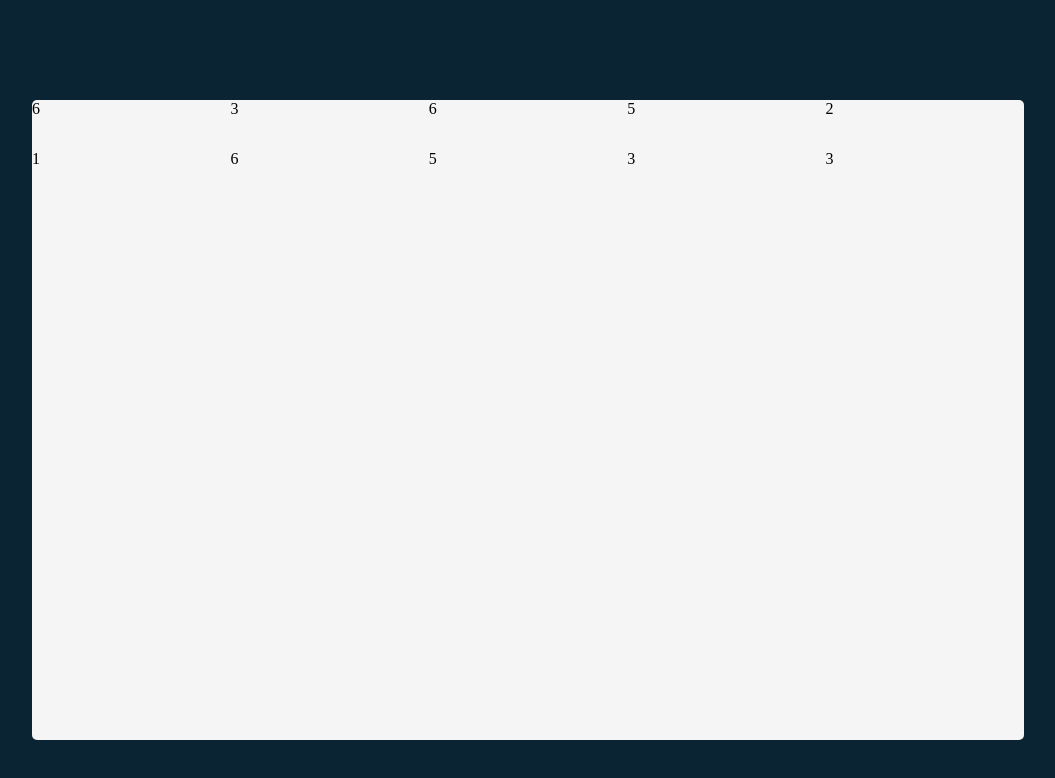
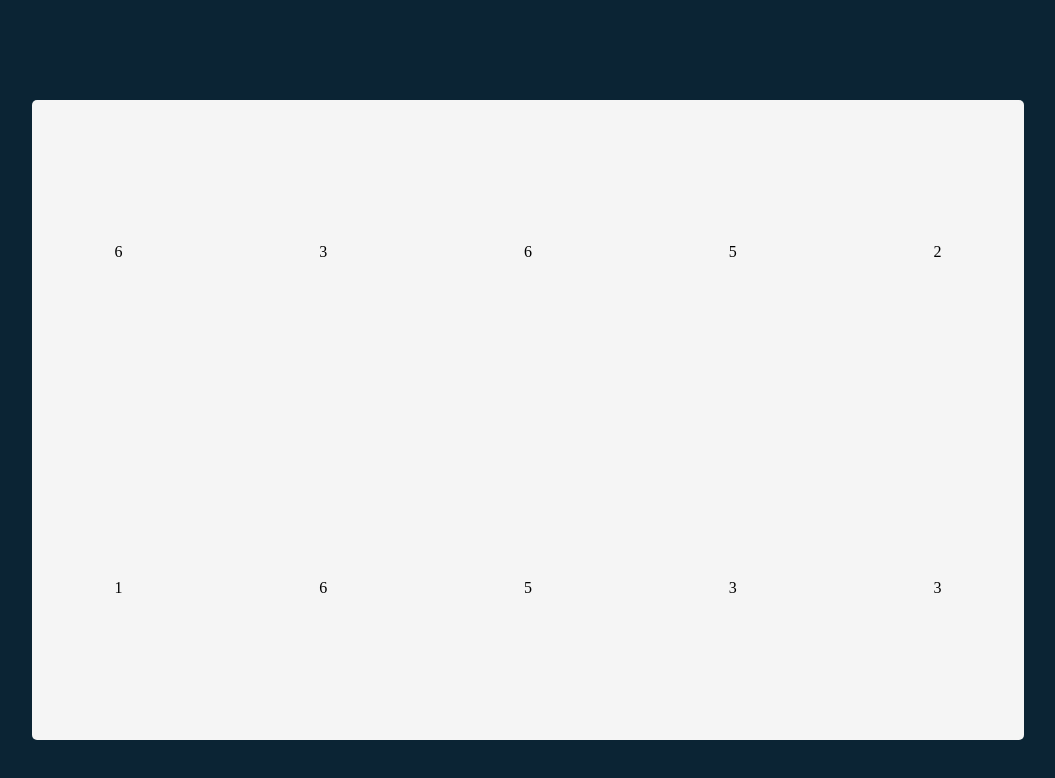
Before and after one commit to yektt/tenzies, a React (Create React App) app: page / in a window 1280 px wide. Shown: the top 778 px of the page, without its empty margins (112-1167 px from the left). Built offline with nearby package versions, Linux system fonts and the light colour scheme.

Commit message:
Style components

```diff
--- a/src/components/Dice.js
+++ b/src/components/Dice.js
@@ -21,8 +21,8 @@ function Dice(props) {
 
 const style = css`
   display: grid;
-  grid-template-columns: repeat(5, calc(20% - 2rem));
   grid-gap: 2rem;
+  grid-template-columns: repeat(5, calc((100% - 8rem) / 5));
 `;
 
 export default Dice;
--- a/src/components/Die.js
+++ b/src/components/Die.js
@@ -1,5 +1,15 @@
+/** @jsxImportSource @emotion/react */
+import { css } from "@emotion/react";
+
 function Die(props) {
-  return <div className="dice">{props.value}</div>;
+  return <div css={style}>{props.value}</div>;
 }
 
+const style = css`
+  min-height: calc((80vh - 2rem) / 2);
+  display: flex;
+  justify-content: center;
+  align-items: center;
+`;
+
 export default Die;
```
